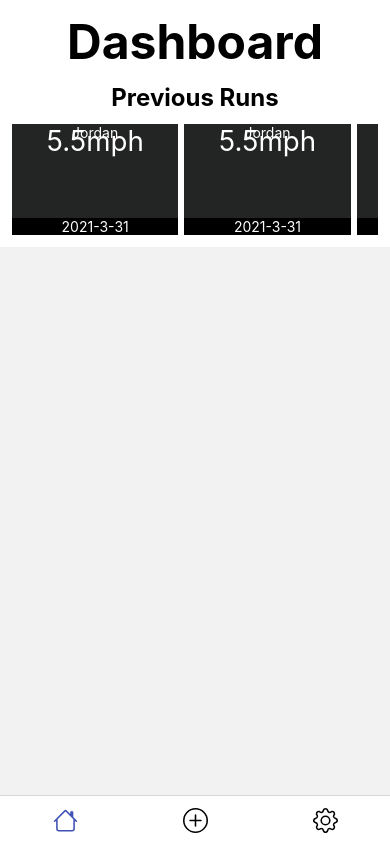
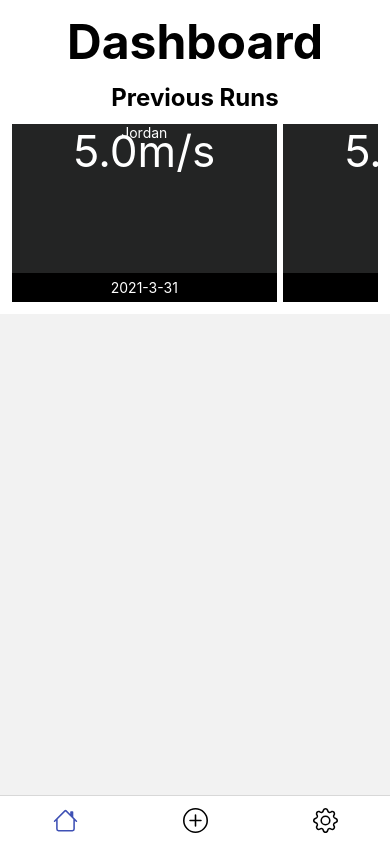
Before and after one commit to JanninTeam/ball-motion, a React Native app: screen / in a window 390 px wide. Built offline with nearby package versions, Linux system fonts and the light colour scheme.

Commit message:
Changed sizing and spacing of activity

```diff
--- a/sampleData/previousRuns.ts
+++ b/sampleData/previousRuns.ts
@@ -2,7 +2,7 @@ export const previousRuns: Activity[] = [
   {
     id: 0,
     date: 1617225600000,
-    speed: 5.5,
+    speed: 5,
     username: 'Jordan',
     videoUri: '',
   },
--- a/src/components/ActivityThumbnail.tsx
+++ b/src/components/ActivityThumbnail.tsx
@@ -7,6 +7,7 @@ import { getThumbnail } from '../util/getThumbnail';
 import { WIDTH } from '../constants/screenSize';
 import { pagePadding } from './Page';
 import { getHexOpacity } from '../util/getHexOpacity';
+import { previousRuns } from '../../sampleData/previousRuns';
 
 type Props = {
   activity: Activity;
@@ -16,8 +17,8 @@ export default function ActivityThumbnail({ activity }: Props) {
   const { username, date, speed } = activity;
   const thumbnail = getThumbnail(activity.videoUri);
 
-  // You should be able to see a little more than 2 thumbnails at a time
-  const width = (WIDTH - pagePadding) * 0.44;
+  // You should be able to see the first thumbnail and a little bit of the second thumbnail
+  const width = (WIDTH - pagePadding) * 0.7;
   const height = (width / 16) * 9;
 
   // Uses values calculated above so we can use them in the styles
@@ -35,7 +36,7 @@ export default function ActivityThumbnail({ activity }: Props) {
       <DefaultImage source={{ uri: thumbnail }} style={{ width, height }} />
       <View style={styles.coverTextWrapper}>
         <BaseText style={styles.usernameText}>{username}</BaseText>
-        <BaseText style={speedTextStyle}>{speed.toFixed(1)}mph</BaseText>
+        <BaseText style={speedTextStyle}>{speed.toFixed(1)}m/s</BaseText>
       </View>
       <View style={styles.dateWrapper}>
         <BaseText style={styles.dateText}>{formatDate(date)}</BaseText>
@@ -63,6 +64,7 @@ const styles = StyleSheet.create({
 
   dateWrapper: {
     backgroundColor: theme.colors.black,
+    padding: theme.spacing.small,
   },
 
   dateText: {
```
